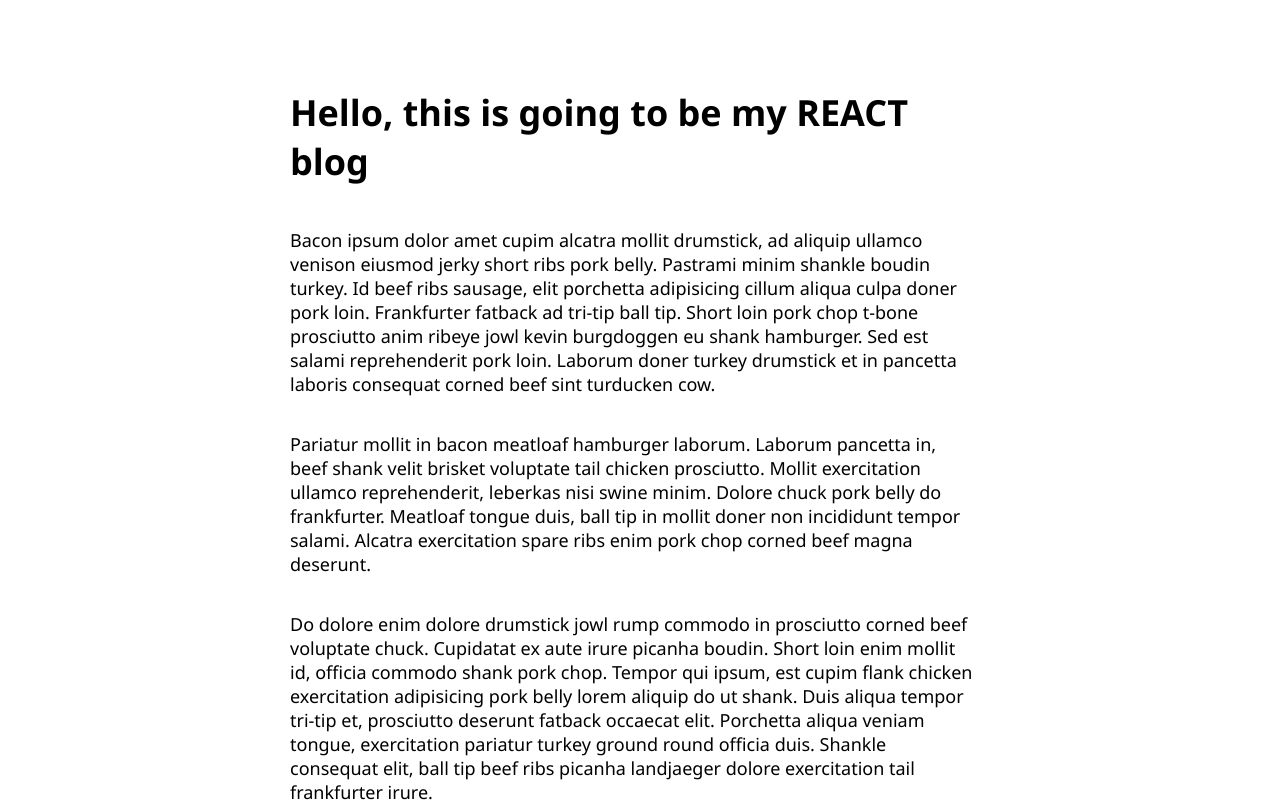
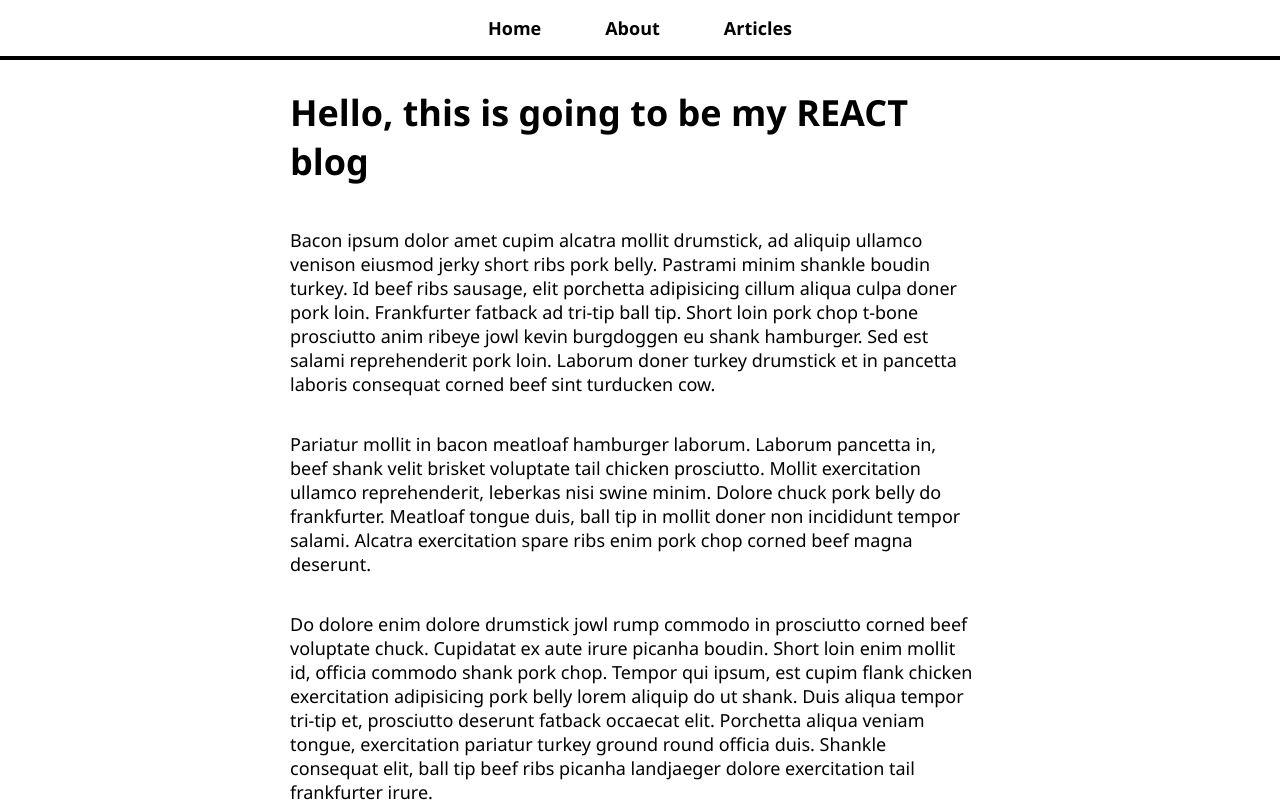
Before and after one commit to JJHPhoto/react-blog, a React (Create React App) app: page / in a window 1280 px wide. Shown: the top 802 px of the page. Built offline with nearby package versions, Linux system fonts and the light colour scheme.

Commit message:
Created NavBar component and added to App. Updated README with additional notes.

```diff
--- a/src/App.js
+++ b/src/App.js
@@ -5,12 +5,14 @@
 import AboutPage from "./pages/AboutPage";
 import ArticlePage from "./pages/ArticlePage";
 import ArticlesList from "./pages/ArticlesList";
+import NavBar from "./NavBar";
 
 class App extends Component {
   render() {
     return (
       <Router>
         <div className="App">
+          <NavBar />
           <div id="page-body">
             <Route path="/" component={HomePage} exact />
             <Route path="/about" component={AboutPage} />
--- /dev/null
+++ b/src/NavBar.js
@@ -0,0 +1,20 @@
+import React from "react";
+import { Link } from "react-router-dom";
+
+const NavBar = () => (
+  <nav>
+    <ul>
+      <li>
+        <Link to="/">Home</Link>
+      </li>
+      <li>
+        <Link to="/about">About</Link>
+      </li>
+      <li>
+        <Link to="articles-list">Articles</Link>
+      </li>
+    </ul>
+  </nav>
+);
+
+export default NavBar;
```
Also changed, not shown: 1 other file (tests, documents, lock files or other folders).
